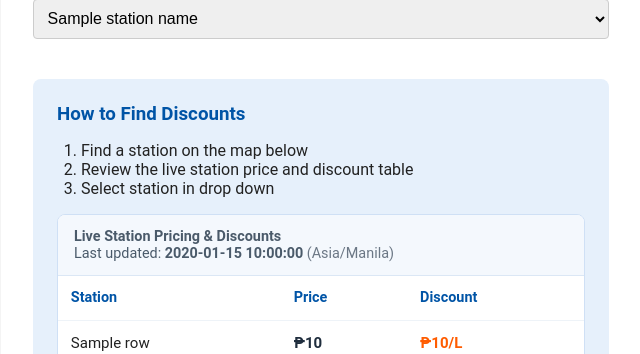
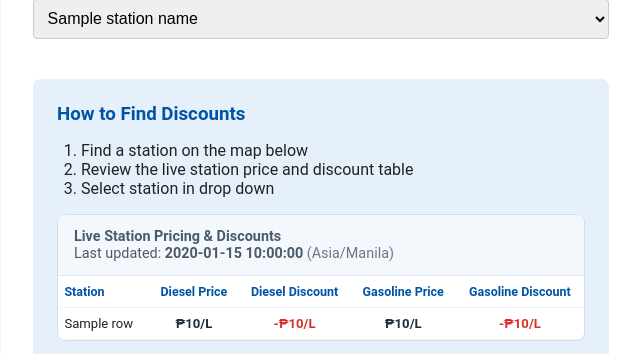
Before and after one commit to kayacohen/unifleet-v2-webapp, a Flask app: template templates/book.html in a window 1280 px wide. Shown: the part 377-731 px from the top of the page, without its empty margins (319-959 px from the left). Run offline with Flask 3, Linux system fonts and the light colour scheme; the template is opened without the code that fills it: most values are stand-ins (such as "Sample title", 1, 10 or a date in 2020).

Commit message:
add diesel gasoline pricing table UI and improve discount display

```diff
--- a/main.py
+++ b/main.py
@@ -485,57 +485,61 @@ def book():
 
         station_names = [s.get("name", "") for s in station_objs]
 
-        # Build read-only station table with discounts
-        discounts = discount_store.get_all() or {}
-
-        import re as _re
-        def _norm_dashes(s: str) -> str:
-            s = str(s or '')
-            return s.replace('—', '-').replace('–', '-').strip().lower()
-
-        def _slug(s: str) -> str:
-            s = _norm_dashes(s)
-            s = _re.sub(r'[^a-z0-9\s-]', '', s)
-            s = _re.sub(r'[\s-]+', '_', s)
-            return s.strip('_')
-
         latest_updated_at = 0
 
         for s in station_objs:
             station_name = s.get("name", "")
-            station_updated_at = int(s.get("updated_at") or 0)
-            if station_updated_at > latest_updated_at:
-                latest_updated_at = station_updated_at
 
-            discount_value = None
+            fuel_prices = s.get("fuel_prices") or {}
 
-            # Match discount by exact name first
-            val = discounts.get(station_name)
+            diesel_info = fuel_prices.get("diesel") or {}
+            gasoline_info = fuel_prices.get("gasoline") or {}
 
-            # Fallback to normalized matching
-            if val is None:
-                target_norm = _norm_dashes(station_name)
-                target_slug = _slug(station_name)
-                for k, v in discounts.items():
-                    if _norm_dashes(k) == target_norm or _slug(k) == target_slug:
-                        val = v
-                        break
+            # Backward-compatible diesel fallback
+            diesel_raw_price = diesel_info.get("price_php_per_liter", s.get("price_php_per_liter"))
+            diesel_updated_at = int(diesel_info.get("updated_at") or s.get("updated_at") or 0)
 
-            if val is not None:
-                try:
-                    discount_value = f"{float(val):.2f}"
-                except Exception:
-                    discount_value = None
+            gasoline_raw_price = gasoline_info.get("price_php_per_liter")
+            gasoline_updated_at = int(gasoline_info.get("updated_at") or 0)
+
+            for ts in [diesel_updated_at, gasoline_updated_at]:
+                if ts > latest_updated_at:
+                    latest_updated_at = ts
 
             try:
-                price_value = f"{float(s.get('price_php_per_liter') or 0):.2f}"
+                diesel_price = f"{float(diesel_raw_price or 0):.2f}"
             except Exception:
-                price_value = "0.00"
+                diesel_price = "0.00"
+
+            try:
+                gasoline_price = f"{float(gasoline_raw_price or 0):.2f}" if gasoline_raw_price is not None else ""
+            except Exception:
+                gasoline_price = ""
+
+            try:
+                diesel_discount_raw = discount_store.get(station_name, "diesel")
+                diesel_discount = f"{float(diesel_discount_raw):.2f}" if diesel_discount_raw is not None else None
+            except Exception:
+                diesel_discount = None
+
+            try:
+                gasoline_discount_raw = discount_store.get(station_name, "gasoline")
+                gasoline_discount = f"{float(gasoline_discount_raw):.2f}" if gasoline_discount_raw is not None else None
+            except Exception:
+                gasoline_discount = None
 
             station_table.append({
                 "name": station_name,
-                "price_php_per_liter": price_value,
-                "discount_per_liter": discount_value,
+
+                # New fuel-specific display fields
+                "diesel_price": diesel_price,
+                "diesel_discount": diesel_discount,
+                "gasoline_price": gasoline_price,
+                "gasoline_discount": gasoline_discount,
+
+                # Keep old keys for current book.html compatibility until template is updated
+                "price_php_per_liter": diesel_price,
+                "discount_per_liter": diesel_discount,
             })
 
         if latest_updated_at > 0:
--- a/templates/book.html
+++ b/templates/book.html
@@ -92,7 +92,7 @@
       background: white;
       border: 1px solid #cfe0f5;
       border-radius: 8px;
-      overflow: hidden;
+      overflow-x: auto;
     }
 
     .discount-table-header {
@@ -106,31 +106,32 @@
     .discount-table {
       width: 100%;
       border-collapse: collapse;
-      font-size: 0.94rem;
+      font-size: 0.82rem;
     }
 
     .discount-table th,
     .discount-table td {
-      padding: 0.85rem 0.8rem;
+      padding: 0.5rem 0.4rem;
       border-bottom: 1px solid #eef3f8;
+      text-align: center;
+      vertical-align: middle;
+    }
+
+    .discount-table th:first-child,
+    .discount-table td:first-child {
       text-align: left;
-      vertical-align: top;
     }
 
     .discount-table th {
       background: #ffffff;
       color: #0054a6;
       font-weight: 700;
-      font-size: 0.9rem;
-    }
-
-    .discount-table tr:last-child td {
-      border-bottom: none;
+      font-size: 0.78rem;
     }
 
     .discount-value {
       font-weight: 700;
-      color: #ff5c00;
+      color: #d93025; /* updated to red */
     }
 
     .price-value {
@@ -206,18 +207,44 @@
             <thead>
               <tr>
                 <th>Station</th>
-                <th>Price</th>
-                <th>Discount</th>
+                <th>Diesel Price</th>
+                <th>Diesel Discount</th>
+                <th>Gasoline Price</th>
+                <th>Gasoline Discount</th>
               </tr>
             </thead>
             <tbody>
               {% for row in station_table %}
               <tr>
                 <td>{{ row.name }}</td>
-                <td class="price-value">₱{{ row.price_php_per_liter }}</td>
+
+                <td class="price-value">
+                  {% if row.diesel_price not in [None, '', 'nan'] %}
+                    ₱{{ row.diesel_price }}/L
+                  {% else %}
+                    —
+                  {% endif %}
+                </td>
+
                 <td class="discount-value">
-                  {% if row.discount_per_liter not in [None, '', 'nan'] %}
-                    ₱{{ row.discount_per_liter }}/L
+                  {% if row.diesel_discount not in [None, '', 'nan'] %}
+                    -₱{{ row.diesel_discount }}/L
+                  {% else %}
+                    —
+                  {% endif %}
+                </td>
+
+                <td class="price-value">
+                  {% if row.gasoline_price not in [None, '', 'nan'] %}
+                    ₱{{ row.gasoline_price }}/L
+                  {% else %}
+                    —
+                  {% endif %}
+                </td>
+
+                <td class="discount-value">
+                  {% if row.gasoline_discount not in [None, '', 'nan'] %}
+                    -₱{{ row.gasoline_discount }}/L
                   {% else %}
                     —
                   {% endif %}
```
